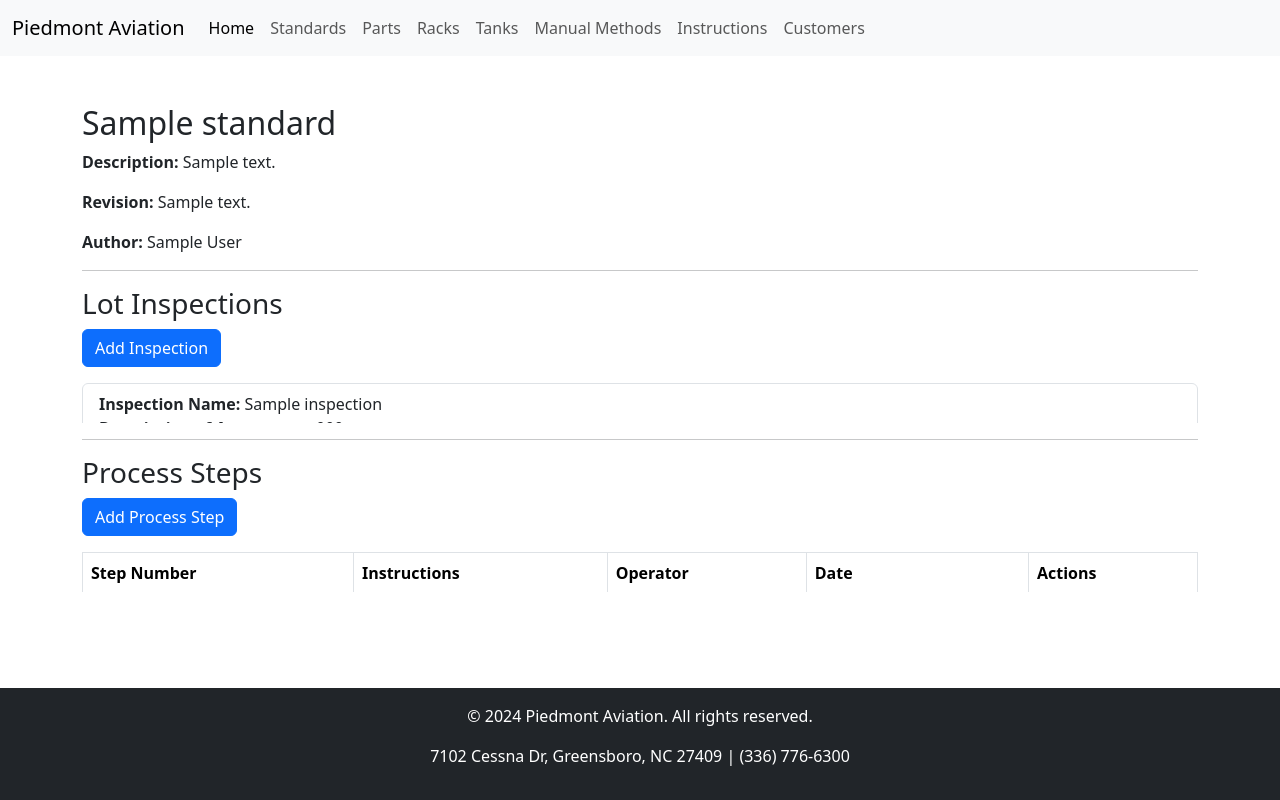
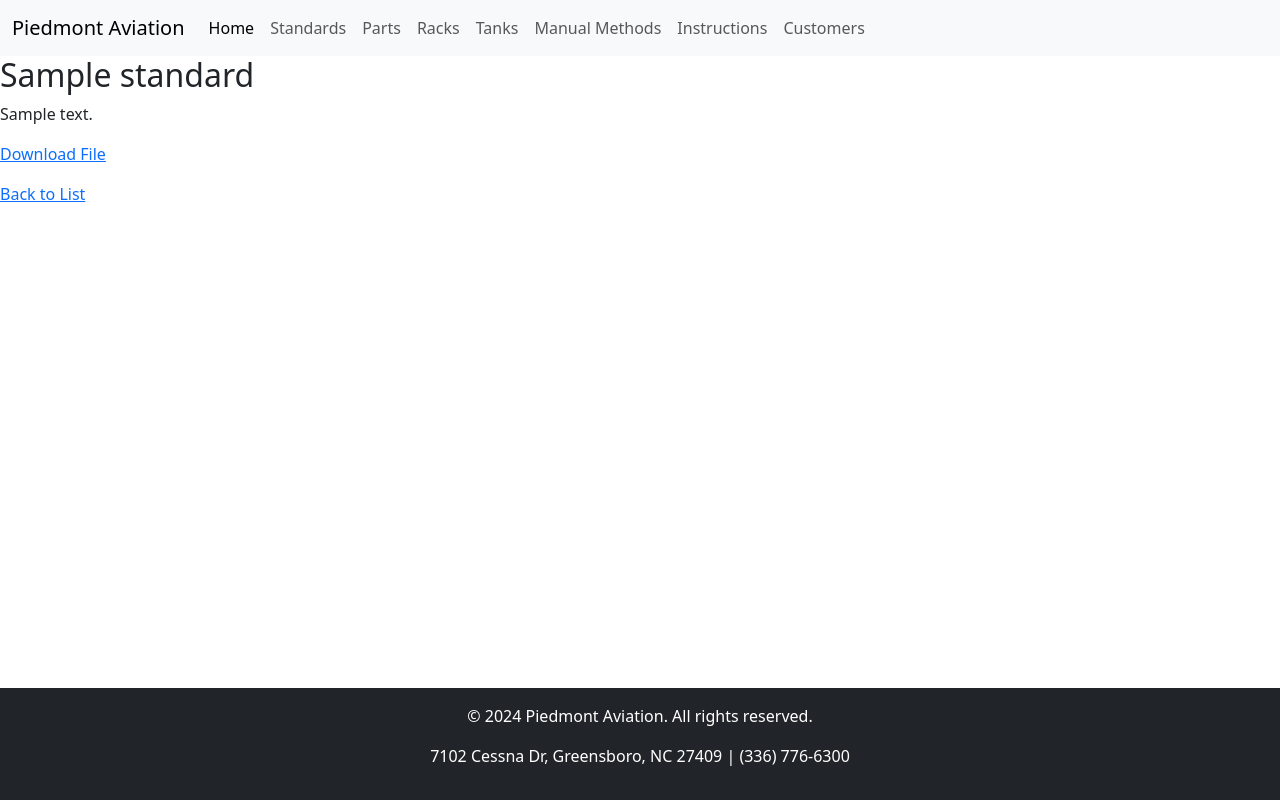
Before and after one commit to SmartXchain/cp, a Django app: page /standards/1/ in a window 1280 px wide. Run offline with Django 5.2, Linux system fonts and the light colour scheme; tables that the repository leaves empty hold one stand-in row (values such as "Sample post"); parts of the project's set-up code (start-up, migrations or seed data) failed here and were passed over.

Commit message:
refact: refactoring standards

```diff
--- a/chemical/standards/models.py
+++ b/chemical/standards/models.py
@@ -6,15 +6,21 @@ from instruction.models import Instruction
 
 class Standard(models.Model):
     name = models.CharField(max_length=100)
-    description = models.TextField()
+    description = models.TextField(blank=True)
     revision = models.CharField(max_length=20)
     author = models.CharField(max_length=100)
-    class_field = models.CharField(max_length=50, default="I")  # Use `class_field` to avoid conflict with Python's `class`
-    type = models.CharField(max_length=50)
-    process = models.TextField()  # Instructions for processing a part
+    # Files will be stored in MEDIA_ROOT/uploads/
+    standard_file = models.FileField(upload_to='files/', blank=True)
     def __str__(self):
         return self.name
 
+class Classification(models.Model):
+    classification = models.ForeignKey(Standard, related_name='classification', on_delete=models.CASCADE)
+    classes = models.CharField(max_length=50)
+    types = models.CharField(max_length=50)
+    option_one = models.CharField(max_length=50)
+    option_two = models.CharField(max_length=50)
+    option_three = models.CharField(max_length=50)
 
 class Inspection(models.Model):
     standard = models.ForeignKey(Standard, related_name='inspections', on_delete=models.CASCADE)
@@ -25,14 +31,3 @@ class Inspection(models.Model):
 
     def __str__(self):
         return f"{self.name} - {self.standard.name}"
-
-
-class ProcessStep(models.Model):
-    standard = models.ForeignKey(Standard, related_name="process_steps", on_delete=models.CASCADE)
-    step_number = models.PositiveIntegerField()
-    instruction = models.ForeignKey(Instruction, on_delete=models.SET_NULL, null=True)
-    operator = models.CharField(max_length=100)
-    date = models.CharField(max_length=50)  # Store date as text
-
-    def __str__(self):
-        return f"Step {self.step_number} for {self.standard.name}"
--- a/chemical/standards/templates/standards/standard_detail.html
+++ b/chemical/standards/templates/standards/standard_detail.html
@@ -3,81 +3,10 @@
 {% block title %}Piedmont Aviation - Standards{% endblock %}
 
 {% block content %}
-<style>
-    /* Style for collapsible containers */
-    .collapsible-container {
-        overflow: hidden;
-        max-height: 40px;  /* Default collapsed height */
-        transition: max-height 0.3s ease;
-        cursor: pointer;
-    }
-    .collapsible-container:hover {
-        max-height: 1000px;  /* Expand on hover */
-    }
-</style>
-<div class="container my-5">
-<h2>{{ standard.name }}</h2>
-<p><strong>Description:</strong> {{ standard.description }}</p>
-<p><strong>Revision:</strong> {{ standard.revision }}</p>
-<p><strong>Author:</strong> {{ standard.author }}</p>
-
-<hr>
-
-<!-- Collapsible Lot Inspection Section with Edit Button -->
-<h3>Lot Inspections</h3>
-<a href="{% url 'inspection_create' standard.pk %}" class="btn btn-primary mb-3">Add Inspection</a>
-<div class="collapsible-container">
-    <ul class="list-group">
-        {% for inspection in standard.inspections.all %}
-            <li class="list-group-item">
-                <strong>Inspection Name:</strong> {{ inspection.name }}<br>
-                <strong>Description of Acceptance:</strong> {{ inspection.acceptance_criteria }}<br>
-                <strong>Paragraph Section:</strong> {{ inspection.paragraph_section }}<br>
-                <strong>Sampling Plan:</strong> {{ inspection.sampling_plan }}
-                <div class="mt-2">
-                    <a href="{% url 'inspection_update' inspection.pk %}" class="btn btn-outline-secondary btn-sm">Edit</a>
-                </div>
-            </li>
-        {% empty %}
-            <li class="list-group-item">No inspections available.</li>
-        {% endfor %}
-    </ul>
-</div>
-
-<hr>
-
-<!-- Collapsible Process Steps Section -->
-<h3>Process Steps</h3>
-<a href="{% url 'process_step_create' standard.pk %}" class="btn btn-primary mb-3">Add Process Step</a>
-<div class="collapsible-container">
-    <table class="table table-bordered">
-        <thead>
-            <tr>
-                <th>Step Number</th>
-                <th>Instructions</th>
-                <th>Operator</th>
-                <th>Date</th>
-                <th>Actions</th>
-            </tr>
-        </thead>
-        <tbody>
-            {% for step in standard.process_steps.all %}
-                <tr>
-                    <td>{{ step.step_number }}</td>
-                    <td>{{ step.instructions }}</td>
-                    <td>{{ step.operator }}</td>
-                    <td>{{ step.date }}</td>
-                    <td>
-                        <a href="{% url 'process_step_update' step.pk %}" class="btn btn-outline-secondary">Edit</a>
-                    </td>
-                </tr>
-            {% empty %}
-                <tr>
-                    <td colspan="5" class="text-center">No process steps available.</td>
-                </tr>
-            {% endfor %}
-        </tbody>
-    </table>
-</div>
-</div>
+<h2>{{ item.name }}</h2>
+<p>{{ item.description }}</p>
+<p>
+    <a href="{{ item.standard_file.url }}">Download File</a>
+</p>
+<a href="{% url 'standard_list' %}">Back to List</a>
 {% endblock %}
--- a/chemical/standards/urls.py
+++ b/chemical/standards/urls.py
@@ -2,14 +2,7 @@ from django.urls import path
 from . import views
 
 urlpatterns = [
-    path('', views.StandardListView.as_view(), name='standards_list'),
-    path('<int:pk>/', views.StandardDetailView.as_view(), name='standard_detail'),
-    path('create/', views.StandardCreateView.as_view(), name='standard_create'),
-    path('<int:pk>/edit/', views.StandardUpdateView.as_view(), name='standard_update'),
-    path('<int:standard_id>/inspections/add/', views.InspectionCreateView.as_view(), name='inspection_create'),
-    path('inspections/<int:pk>/edit/', views.InspectionUpdateView.as_view(), name='inspection_update'),
-
-    # ProcessStep URLs
-    path('<int:standard_id>/process_steps/add/', views.ProcessStepCreateView.as_view(), name='process_step_create'),
-    path('process_steps/<int:pk>/edit/', views.ProcessStepUpdateView.as_view(), name='process_step_update'),
+    path('', views.standard_list, name='standard_list'),
+    path('<int:pk>/', views.standard_detail, name='standard_detail'),
+    path('create/', views.standard_create, name='standard_create'),
 ]
--- a/chemical/standards/views.py
+++ b/chemical/standards/views.py
@@ -1,86 +1,24 @@
-from django.shortcuts import get_object_or_404, redirect
-from django.urls import reverse_lazy
-from django.views.generic import ListView, DetailView, CreateView, UpdateView
-from .models import Standard, Inspection, ProcessStep
+from django.shortcuts import get_object_or_404, render, redirect
+from .models import Standard
+from .forms import StandardForm
 
 
-class StandardListView(ListView):
-    model = Standard
-    template_name = 'standards/standards_list.html'
-    context_object_name = 'standards'
+def standard_list(request):
+    items = Standard.objects.all()
+    return render(request, 'standards/standard_list.html', {'items': items})
 
 
-class StandardDetailView(DetailView):
-    model = Standard
-    template_name = 'standards/standard_detail.html'
-    context_object_name = 'standard'
+def standard_create(request):
+    if request.method == 'POST':
+        form = StandardForm(request.POST, request.FILES)
+        if form.is_valid():
+            form.save()
+            return redirect('standard_list')
+    else:
+        form = StandardForm()
+    return render(request, 'standards/standard_form.html', {'form': form})
 
 
-class StandardCreateView(CreateView):
-    model = Standard
-    template_name = 'standards/standard_form.html'
-    fields = ['name', 'description', 'revision', 'author', 'class_field', 'type', 'process']
-    success_url = reverse_lazy('standards_list')
-
-
-class StandardUpdateView(UpdateView):
-    model = Standard
-    template_name = 'standards/standard_form.html'
-    fields = ['name', 'description', 'revision', 'author', 'class_field', 'type', 'process']
-    success_url = reverse_lazy('standards_list')
-
-
-class InspectionCreateView(CreateView):
-    model = Inspection
-    template_name = 'standards/inspection_form.html'
-    fields = ['name', 'acceptance_criteria', 'paragraph_section', 'sampling_plan']
-
-    def form_valid(self, form):
-        form.instance.standard = get_object_or_404(Standard, pk=self.kwargs['standard_id'])
-        return super().form_valid(form)
-
-    def get_context_data(self, **kwargs):
-        context = super().get_context_data(**kwargs)
-        context['standard_id'] = self.kwargs['standard_id']  # Pass standard_id to template context
-        return context
-
-    def get_success_url(self):
-        return reverse_lazy('standard_detail', kwargs={'pk': self.kwargs['standard_id']})
-
-
-class InspectionUpdateView(UpdateView):
-    model = Inspection
-    template_name = 'standards/inspection_form.html'
-    fields = ['name', 'acceptance_criteria', 'paragraph_section', 'sampling_plan']
-
-    def get_success_url(self):
-        return reverse_lazy('standard_detail', kwargs={'pk': self.object.standard.pk})
-
-# ProcessStep Views
-
-
-class ProcessStepCreateView(CreateView):
-    model = ProcessStep
-    template_name = 'standards/process_step_form.html'
-    fields = ['step_number', 'instruction', 'operator', 'date']
-
-    def form_valid(self, form):
-        form.instance.standard = get_object_or_404(Standard, pk=self.kwargs['standard_id'])
-        return super().form_valid(form)
-
-    def get_context_data(self, **kwargs):
-        context = super().get_context_data(**kwargs)
-        context['standard_id'] = self.kwargs['standard_id']  # Ensure standard_id is in context
-        return context
-
-    def get_success_url(self):
-        return reverse_lazy('standard_detail', kwargs={'pk': self.kwargs['standard_id']})
-
-
-class ProcessStepUpdateView(UpdateView):
-    model = ProcessStep
-    template_name = 'standards/process_step_form.html'
-    fields = ['step_number', 'instruction', 'operator', 'date']
-
-    def get_success_url(self):
-        return reverse_lazy('standard_detail', kwargs={'pk': self.object.standard.pk})
+def standard_detail(request, pk):
+    item = get_object_or_404(Standard, pk=pk)
+    return render(request, 'standards/standard_detail.html', {'item': item})
--- a/chemical/templates/navbar.html
+++ b/chemical/templates/navbar.html
@@ -10,7 +10,7 @@
             <a class="nav-link active" aria-current="page" href="{% url 'home' %}">Home</a>
           </li>
           <li class="nav-item">
-            <a class="nav-link" href="{% url 'standards_list' %}">Standards</a>
+            <a class="nav-link" href="{% url 'standard_list' %}">Standards</a>
           </li>
           <li class="nav-item">
             <a class="nav-link" href="{% url 'part_list' %}">Parts</a>
```
Also changed, not shown: chemical/standards/admin.py (+1 -6 lines), chemical/standards/forms.py (+4 -9 lines), chemical/standards/templates/standards/index.html (deleted, +0 -80 lines), chemical/standards/templates/standards/standard_form.html (+5 -9 lines), chemical/standards/templates/standards/standard_list.html (added, +15 -0 lines), chemical/standards/templates/standards/standards_list.html (deleted, +0 -25 lines), chemical/instruction/migrations/0003_remove_instruction_manual_method_and_more.py (added), chemical/standards/migrations/0007_remove_standard_class_field_remove_standard_type_and_more.py (added), chemical/standards/migrations/0008_remove_standard_process_standard_standard_file_and_more.py (added), chemical/standards/migrations/0009_alter_standard_description.py (added), 5 other files.
